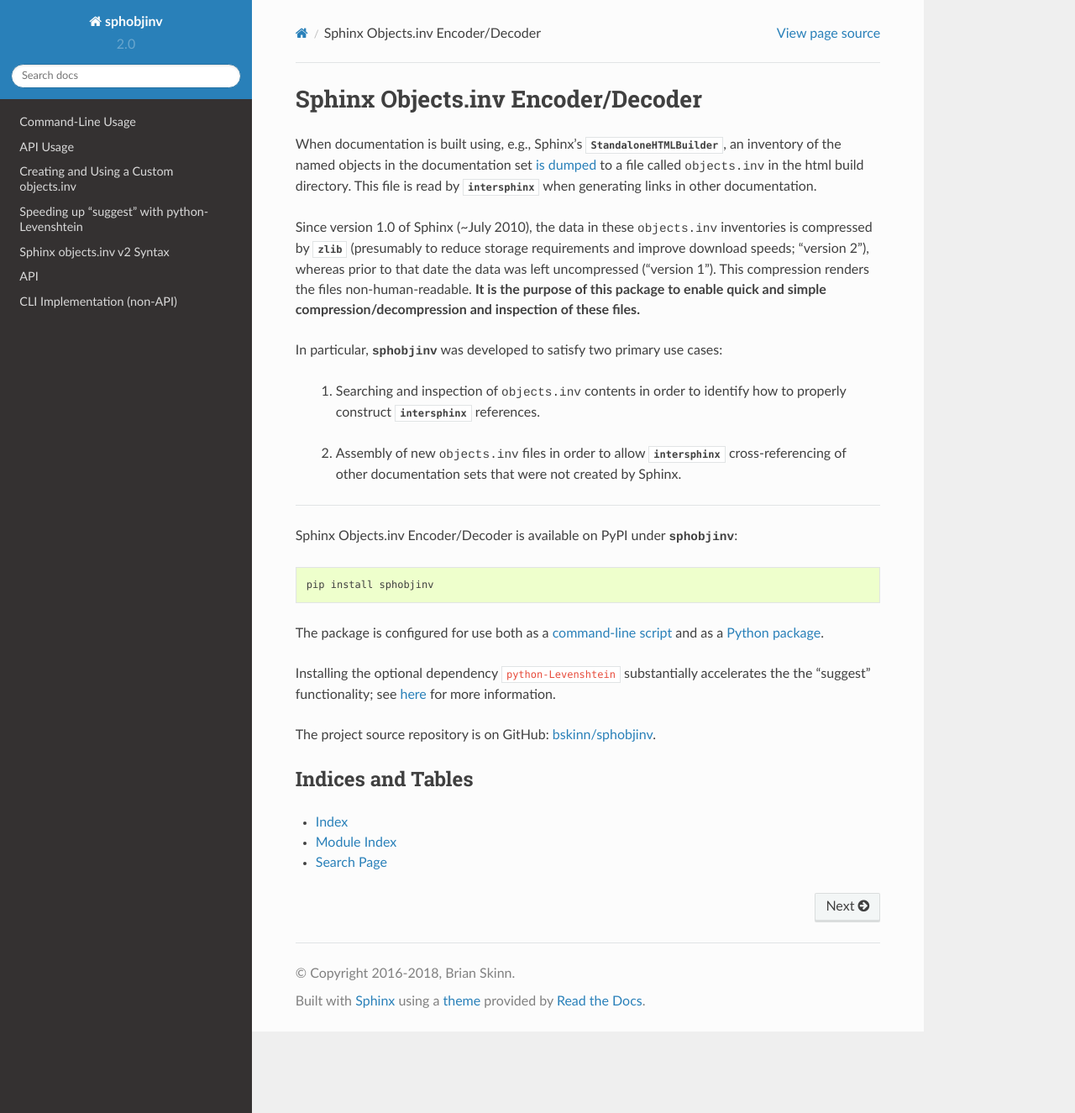
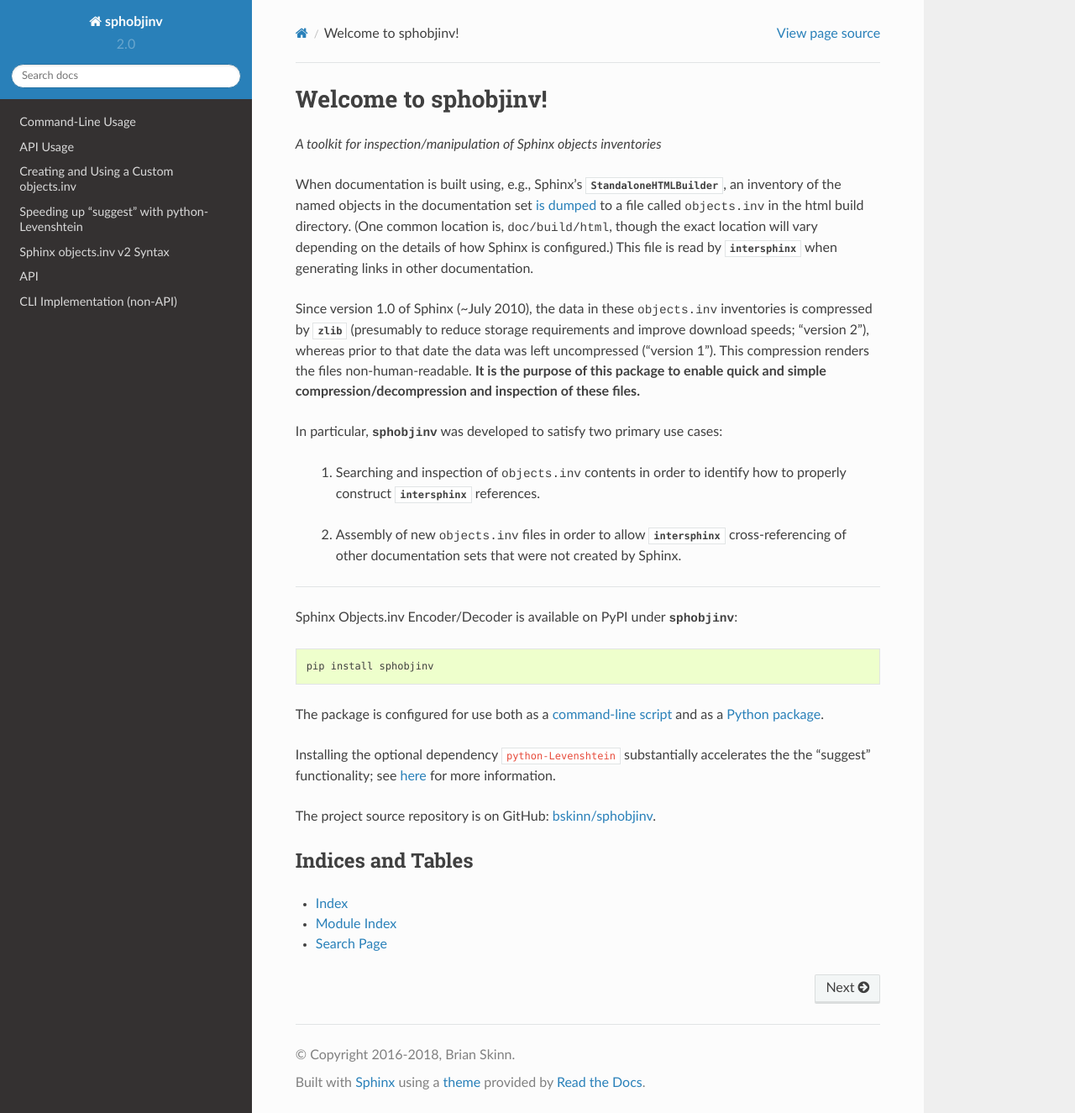
Before and after one commit to bskinn/sphobjinv, a Sphinx documentation site: the page built from doc/source/index.rst, in a window 1280 px wide and 1325 px high. Shown: the whole window at 84% size. Built offline with Sphinx 7.4.7 and the Read the Docs theme 2.0.0, drawn with Linux system fonts in a browser that asks for light colours.

Commit message:
DOC/TEST: Draft partial README; add shelltest
 * Add content to README.rst. Still needs more, but the core
   CLI examples are in place.
 * Revise main doc index.rst
 * Add README doctest suite to testing (various files)
 * Augment tests.py CLI parsing to enable README tests

```diff
--- a/doc/source/index.rst
+++ b/doc/source/index.rst
@@ -3,13 +3,18 @@
    You can adapt this file completely to your liking, but it should at least
    contain the root `toctree` directive.
 
-Sphinx Objects.inv Encoder/Decoder
-==================================
+Welcome to sphobjinv!
+=====================
+
+*A toolkit for inspection/manipulation of Sphinx objects inventories*
+
 
 When documentation is built using, e.g., Sphinx's :obj:`~sphinx.builders.html.StandaloneHTMLBuilder`,
 an inventory of the named objects in the documentation set `is dumped
 <https://github.com/sphinx-doc/sphinx/blob/b371312887869c52e7be9033e60450a9dc12ca0c/sphinx/util/inventory.py#L159-L191>`__
-to a file called |objects.inv| in the html build directory.  This file is read by |isphx| when
+to a file called |objects.inv| in the html build directory.
+(One common location is, |cour|\ doc/build/html\ |/cour|, though the exact location will vary
+depending on the details of how Sphinx is configured.)  This file is read by |isphx| when
 generating links in other documentation.
 
 Since version 1.0 of Sphinx (~July 2010), the data in these |objects.inv| inventories is compressed by
```
Also changed, not shown: README.rst (+37 -2 lines), tests.py (+9 -0 lines), 2 other files.
